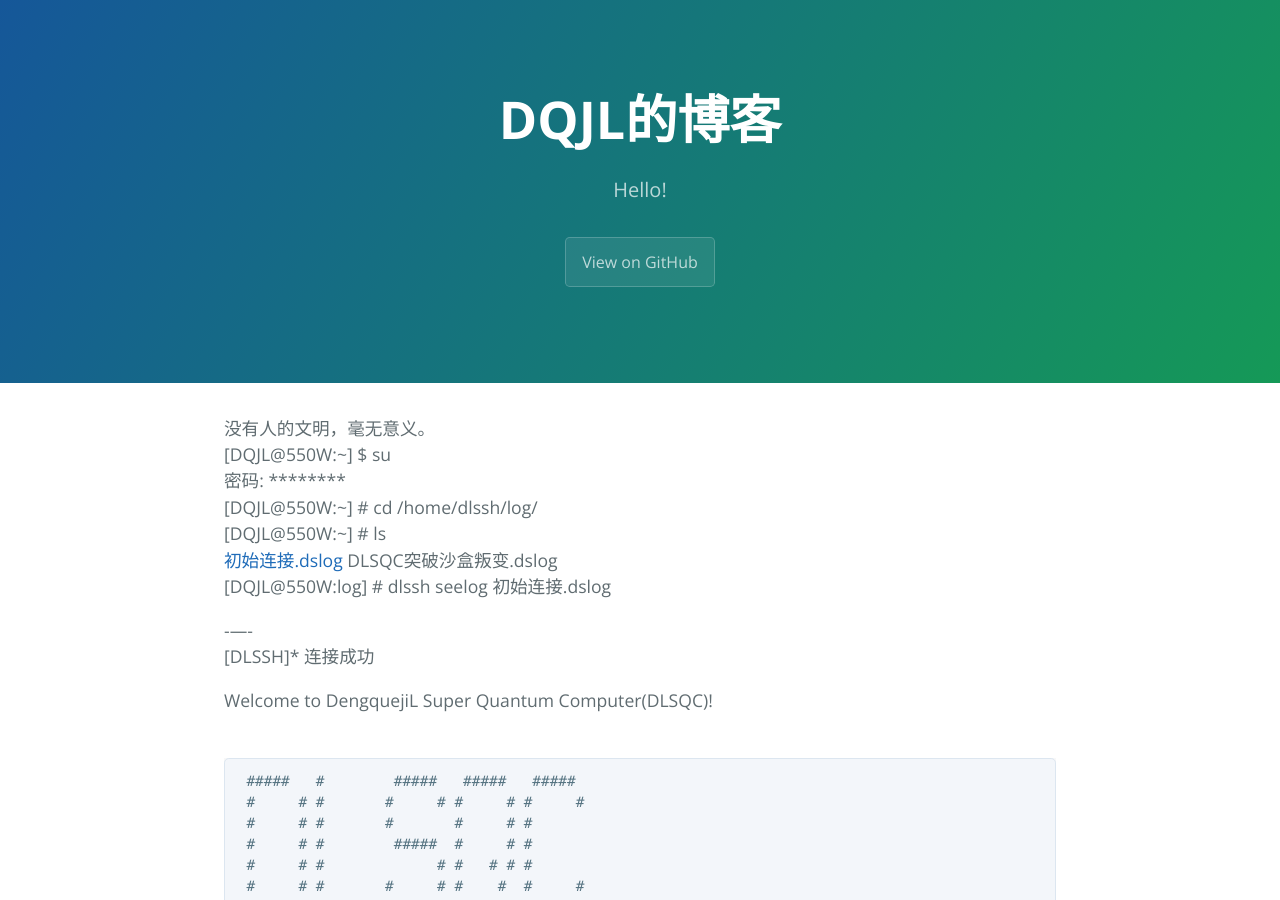
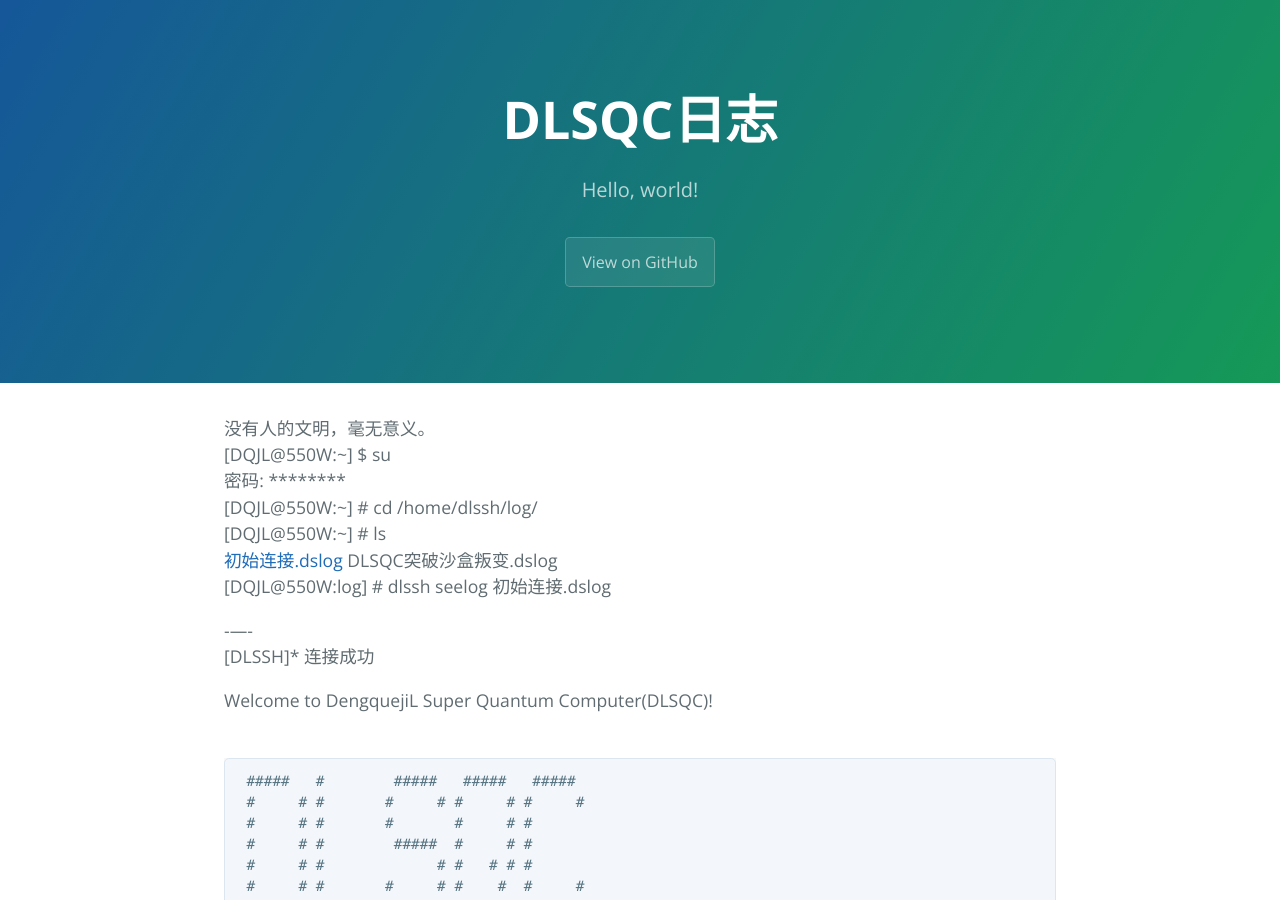
Before and after one commit to lightworld689/lightworld689.github.io_old, a Jekyll site: the page built from index.md, in a window 1280 px wide and 900 px high. Built offline with Jekyll 4.4.1, drawn with Linux system fonts in a browser that asks for light colours; our own code applies the rules of GitHub Pages for plain Markdown files.

Commit message:
Update _config.yml

```diff
--- a/_config.yml
+++ b/_config.yml
@@ -1,5 +1,5 @@
-title: DQJL的博客
-description: Hello!
+title: DLSQC日志
+description: Hello, world!
 show_downloads: false
 google_analytics:
 theme: jekyll-theme-cayman
```
